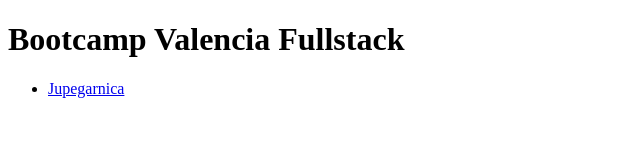
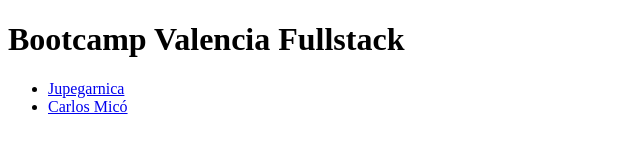
Before and after one commit to GeeksHubsAcademy/Git-flow-demo, a website: page index.html in a window 1280 px wide. Shown: the whole page, without its empty margins (0-640 px from the left). Drawn offline with Linux system fonts and the light colour scheme.

Commit message:
Added carlos mico

```diff
--- a/index.html
+++ b/index.html
@@ -13,6 +13,7 @@
 
     <ul class="participants">
         <li class="teacher"><a href="https://github.com/jupegarnica">Jupegarnica</a></li>
+        <li class="student"><a href="https://github.com/carlosmico">Carlos Micó</a></li>
     </ul>
 
 </body>
```
